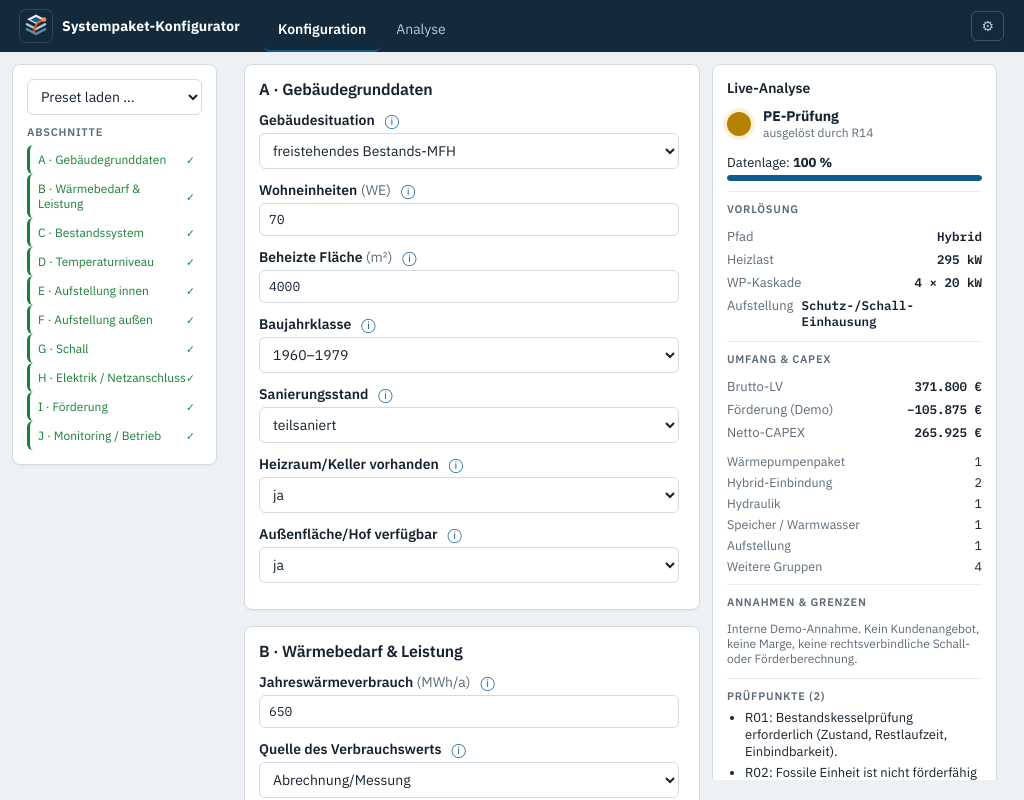
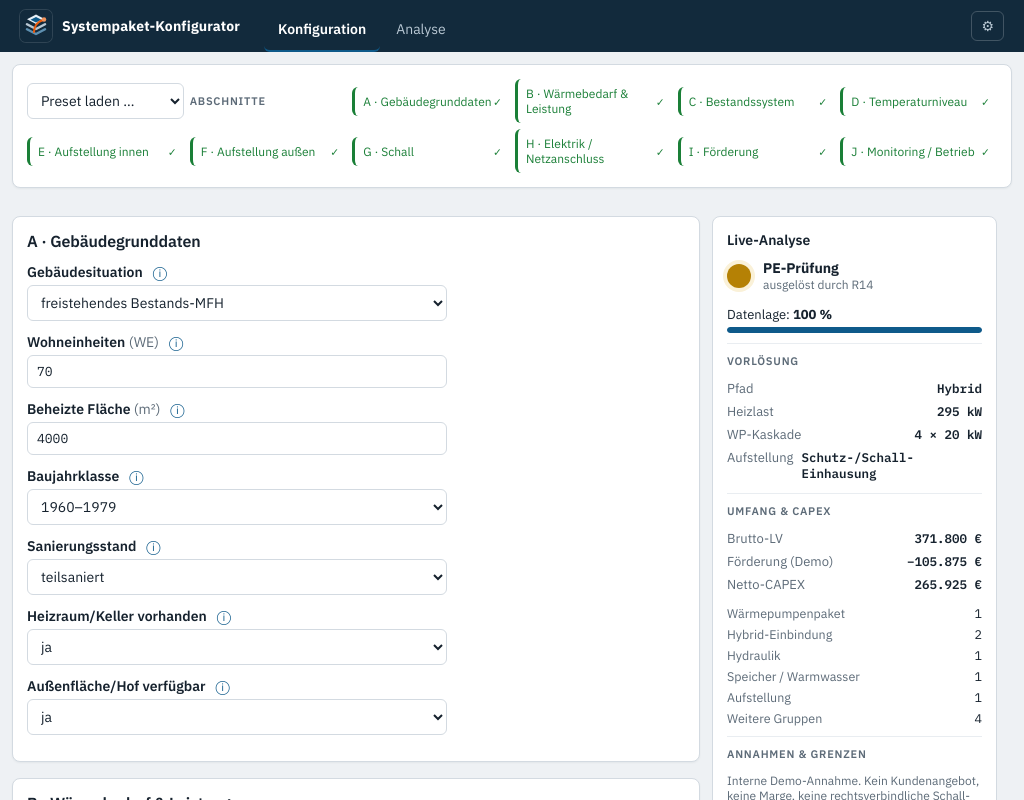
Before and after one commit to johakunath/SysKon, a React (Vite) app: page / in a window 1024 px wide. Shown: the top 800 px of the page. Built offline with nearby package versions, Linux system fonts and the light colour scheme.

Commit message:
Complete SK-42 and SK-54 cleanup

```diff
--- a/src/screens/Ergebnis.jsx
+++ b/src/screens/Ergebnis.jsx
@@ -31,8 +31,8 @@ function exportLvCsv(lv, annahmen) {
 
 const NAECHSTE_AKTION = {
   gruen: 'Analyse plausibel: intern mit Annahmen und Prüfpunkten weiterbearbeiten',
-  gelb: 'PE-Prüfpunkte klären und Annahmen vor der nächsten Runde schärfen',
-  orange: 'Engineering-Prüfung einplanen, bevor Umfang oder Kosten kommuniziert werden',
+  gelb: 'Interne Prüfpunkte klären und Annahmen vor der nächsten Runde schärfen',
+  orange: 'Fachprüfung einplanen, bevor Umfang oder Kosten kommuniziert werden',
   rot: 'Nicht als Standardfall behandeln; separaten Lösungsweg prüfen',
   unbekannt: 'Pflichtfragen ergänzen, damit die Analyse belastbarer wird',
 }
@@ -40,7 +40,7 @@ const NAECHSTE_AKTION = {
 const LIMITS = [
   'Interne Demo-Annahme, kein Kundenangebot und keine Marge.',
   'Keine rechtsverbindliche Schall-, Förder- oder Ausführungsplanung.',
-  'Kosten dienen als CAPEX-Indikation für die Projektentwicklung.',
+  'Kosten dienen nur als interne Richtindikation für den nächsten Prüf- und Gesprächsschritt.',
 ]
 
 function AnalyseKpi({ label, value, note }) {
@@ -93,6 +93,7 @@ export default function Ergebnis({ eingaben, annahmen, ergebnis }) {
               <AnalyseKpi label="Aufstellung" value={VARIANTEN_NAME[eingaben.aufstellvariante] ?? 'nicht gewählt'} />
               <AnalyseKpi label="Netto-CAPEX" value={euro(lv.netto)} note="Richtwert, Demo" />
             </div>
+            <div className="table-scroll">
               <table className="fakten">
                 <tbody>
                   <tr><td>Heizlast</td><td>{num(d.heizlast_effektiv)} kW {d.heizlast_geschaetzt ? '(geschätzt, R14)' : '(Eingabe)'}</td></tr>
@@ -105,6 +106,7 @@ export default function Ergebnis({ eingaben, annahmen, ergebnis }) {
                   <tr><td>Prüfaufwand</td><td>Score {ergebnis.peScore} von 5 · keine LV-Kostenposition</td></tr>
                 </tbody>
               </table>
+            </div>
           </div>
 
           <div className="karte">
@@ -135,6 +137,7 @@ export default function Ergebnis({ eingaben, annahmen, ergebnis }) {
         <div className="analyse-umfang">
           <div className="karte">
             <h3>Enthaltener Umfang und CAPEX-Indikation</h3>
+            <div className="table-scroll">
               <table className="lv">
                 <thead>
                   <tr><th>Position</th><th>Menge</th><th>Einheit</th><th>Einzel</th><th>Betrag</th><th>förderfähig</th><th>prüfpflichtig</th></tr>
@@ -168,6 +171,7 @@ export default function Ergebnis({ eingaben, annahmen, ergebnis }) {
                   <tr className="summe"><td colSpan="4">Netto-CAPEX-Indikation</td><td className="r">{euro(lv.netto)}</td><td colSpan="2" /></tr>
                 </tbody>
               </table>
+            </div>
             <div className="lv-aktionen no-print">
               <p className="hinweis">Positionen aufklappen für Begründung. Interner Richtumfang ohne Marge und ohne Kundenangebots-Charakter.</p>
               <button onClick={() => exportLvCsv(lv, annahmen)}>CSV herunterladen</button>
@@ -247,6 +251,7 @@ export default function Ergebnis({ eingaben, annahmen, ergebnis }) {
           <div className="karte">
             <h3>Schall-Vorprüfung (Demo-Abschätzung)</h3>
             <p className="hinweis">Lp = LW<sub>Kaskade</sub> − 20·log₁₀(r) − 8 − Abschlag · keine rechtsverbindliche Schallberechnung.</p>
+            <div className="table-scroll">
               <table className="fakten">
                 <tbody>
                   <tr><td>LW Kaskade ({d.wp_module} Module)</td><td>{num(d.schall_lw_kaskade, 1)} dB(A)</td></tr>
@@ -266,6 +271,7 @@ export default function Ergebnis({ eingaben, annahmen, ergebnis }) {
                 </tbody>
               </table>
             </div>
+          </div>
 
           <div className="karte">
             <h3>Nicht als Zusage lesen</h3>
--- a/src/styles.css
+++ b/src/styles.css
@@ -57,7 +57,7 @@ body {
   font-size: 14px;
 }
 
-.app { min-height: 100vh; display: flex; flex-direction: column; width: 100%; min-width: 0; }
+.app { min-height: 100vh; display: flex; flex-direction: column; width: 100%; min-width: 0; overflow-x: clip; }
 
 /* Kopfzeile: dunkles Stahlblau, aktive Reiter mit Signal-Unterstrich */
 .topbar {
@@ -120,7 +120,7 @@ body {
   gap: 16px; padding: 16px 20px; flex: 1; align-items: start;
 }
 .seite { padding: 16px 20px; flex: 1; }
-.karten-reihe { display: grid; grid-template-columns: repeat(auto-fit, minmax(340px, 1fr)); gap: 16px; }
+.karten-reihe { display: grid; grid-template-columns: repeat(auto-fit, minmax(min(340px, 100%), 1fr)); gap: 16px; min-width: 0; }
 .spalte-links, .spalte-rechts {
   position: sticky; top: 64px; align-self: start;
   max-height: calc(100vh - 84px); overflow: auto; scrollbar-gutter: stable;
@@ -137,6 +137,7 @@ body {
 .karte {
   background: var(--karte); border: 1px solid var(--rand); border-radius: var(--radius);
   padding: 16px 18px; margin-bottom: 16px; box-shadow: var(--schatten);
+  min-width: 0;
 }
 .karte h2 { margin: 0 0 12px; font-size: 16px; font-weight: 600; letter-spacing: -0.01em; }
 .karte h3 { margin: 0 0 10px; font-size: 14px; font-weight: 600; }
@@ -234,6 +235,15 @@ button:disabled { opacity: 0.5; cursor: default; }
 
 /* Tabellen: Zahlen in Tabellenziffern, ruhige Haarlinien */
 table { border-collapse: collapse; width: 100%; }
+.table-scroll {
+  width: 100%;
+  max-width: 100%;
+  overflow-x: auto;
+  scrollbar-gutter: stable;
+}
+.table-scroll > table { min-width: 100%; }
+.table-scroll > table.lv { min-width: 760px; }
+.table-scroll > table.pruef-tabelle { min-width: 620px; }
 table.stack td, table.fakten td { padding: 5px 6px; border-bottom: 1px solid var(--zeile); font-size: 13px; }
 td.r, th.r { text-align: right; font-family: var(--mono); font-size: 12.5px; font-variant-numeric: tabular-nums; }
 th.r { font-family: inherit; }
@@ -279,7 +289,7 @@ details summary:hover { color: var(--akzent); }
 
 /* Ergebnis-Zusammenfassungsleiste */
 .summary-strip {
-  display: flex; align-items: center; gap: 14px;
+  display: flex; align-items: center; gap: 14px; flex-wrap: wrap;
   padding: 12px 20px; margin-bottom: 14px;
   background: var(--karte); border: 1px solid var(--rand);
   border-left: 4px solid var(--akzent); border-radius: var(--radius);
@@ -288,9 +298,9 @@ details summary:hover { color: var(--akzent); }
 .summary-strip.status-gelb { border-left-color: var(--st-gelb); }
 .summary-strip.status-orange { border-left-color: var(--st-orange); }
 .summary-strip.status-rot { border-left-color: var(--st-rot); }
-.summary-mitte { flex: 1; display: flex; flex-direction: column; gap: 2px; }
+.summary-mitte { flex: 1 1 260px; display: flex; flex-direction: column; gap: 2px; min-width: 0; }
 .summary-detail { font-size: 12px; color: var(--muted); font-family: var(--mono); }
-.summary-aktion { font-size: 13px; color: var(--muted); max-width: 340px; }
+.summary-aktion { font-size: 13px; color: var(--muted); max-width: 340px; min-width: 220px; }
 .status-hierarchie { margin: 10px 0 4px; display: grid; gap: 4px; font-size: 13px; }
 .status-hierarchie > div { display: flex; align-items: center; gap: 8px; }
 .sh-label { color: var(--muted); min-width: 90px; font-size: 12px; }
@@ -300,7 +310,7 @@ details summary:hover { color: var(--akzent); }
 .regel-nachweis > summary:hover { color: var(--akzent); }
 
 /* Analyse-Screen */
-.analyse-grid { display: grid; grid-template-columns: repeat(auto-fit, minmax(320px, 1fr)); gap: 16px; align-items: start; }
+.analyse-grid { display: grid; grid-template-columns: repeat(auto-fit, minmax(min(320px, 100%), 1fr)); gap: 16px; align-items: start; min-width: 0; }
 .analyse-umfang { display: grid; gap: 16px; }
 .analyse-hauptkarte { grid-column: span 2; }
 .analyse-kpis {
@@ -319,7 +329,7 @@ details summary:hover { color: var(--akzent); }
 }
 
 /* Sekundäre Reiter (Ergebnis-Tabs): Unterstrich-Stil auf heller Fläche */
-.tabs-sekundaer { display: flex; gap: 2px; margin-bottom: 14px; border-bottom: 1px solid var(--rand); }
+.tabs-sekundaer { display: flex; gap: 2px; margin-bottom: 14px; border-bottom: 1px solid var(--rand); overflow-x: auto; }
 .tabs-sekundaer .tab {
   background: transparent; color: var(--muted); border: none;
   border-bottom: 2px solid transparent; margin-bottom: -1px;
@@ -361,12 +371,28 @@ details summary:hover { color: var(--akzent); }
   .seite { padding: 12px; }
   .spalte-links, .spalte-rechts { position: static; max-height: none; overflow: visible; }
   .analyse-hauptkarte { grid-column: auto; }
+  .summary-strip { align-items: flex-start; padding: 12px 14px; }
+  .summary-aktion { flex-basis: 100%; max-width: none; min-width: 0; }
   .tooltip-text { left: auto; right: 0; transform: none; }
   .tooltip-text::after { left: auto; right: 8px; transform: none; }
 }
 
 @media (min-width: 901px) and (max-width: 1180px) {
-  .drei-spalten { grid-template-columns: 220px minmax(0, 1fr) 300px; gap: 12px; padding: 12px; }
+  .drei-spalten { grid-template-columns: minmax(0, 1fr) 300px; gap: 12px; padding: 12px; }
+  .spalte-links {
+    grid-column: 1 / -1;
+    position: static;
+    max-height: none;
+    overflow: visible;
+  }
+  .sektion-nav {
+    display: grid;
+    grid-template-columns: repeat(auto-fit, minmax(150px, 1fr));
+    gap: 6px;
+    align-items: center;
+  }
+  .preset-zeile, .sektion-nav h4 { margin: 0; }
+  .sektion-nav h4 { align-self: center; }
   .karte { padding: 14px; }
   .sektion-anker { font-size: 12px; }
 }
```
Also changed, not shown: src/screens/Handover.jsx (+13 -9 lines), 3 other files (tests, documents, lock files or other folders). Lines whose indentation alone changed are shown as unchanged.
